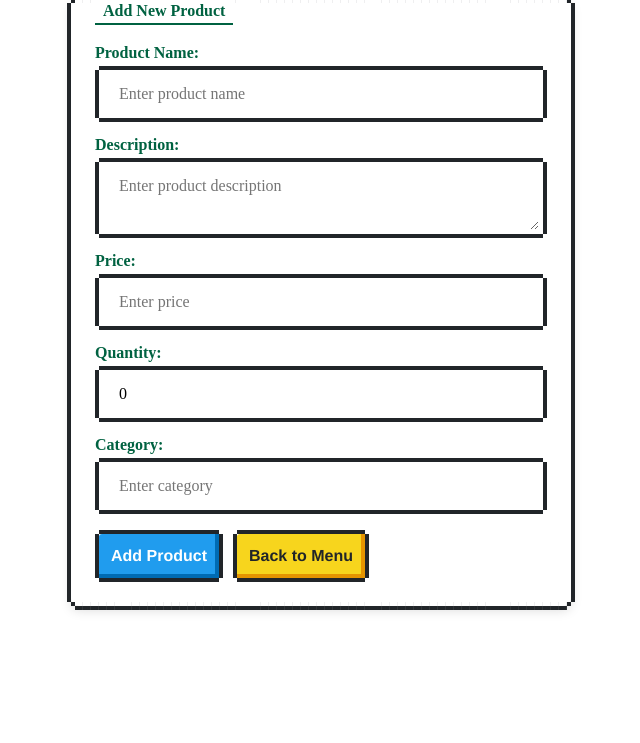
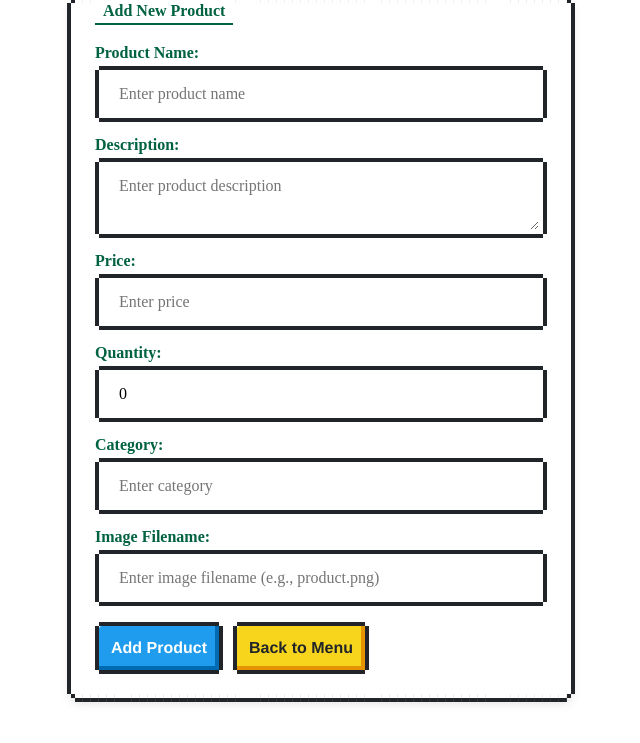
Before and after one commit to nmouahbi/Mogador-Bakery-App, a Flask app: page /products/new in a window 1280 px wide. Shown: the part 31-774 px from the top of the page, without its empty margins (319-959 px from the left). Run offline with Flask 3, Linux system fonts and the light colour scheme; the visitor is signed in with stand-in values (Sample User, id 1).

Commit message:
Update new product form to include image filename field

```diff
--- a/app/templates/new_product.html
+++ b/app/templates/new_product.html
@@ -65,6 +65,17 @@ block content %}
         placeholder="Enter category"
       />
     </div>
+    <!-- Image Filename Field -->
+    <div class="nes-field" style="margin-bottom: 15px">
+      <label for="image">Image Filename:</label>
+      <input
+        type="text"
+        id="image"
+        name="image"
+        class="nes-input"
+        placeholder="Enter image filename (e.g., product.png)"
+      />
+    </div>
     <!-- Submit and Back Buttons -->
     <div style="margin-top: 20px">
       <button type="submit" class="nes-btn is-primary">Add Product</button>
```
